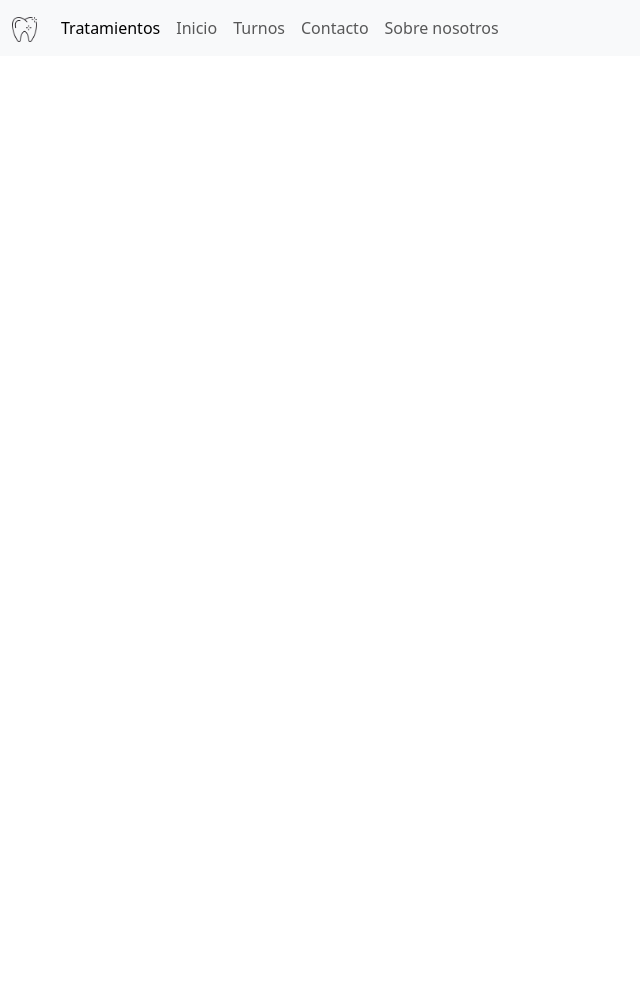
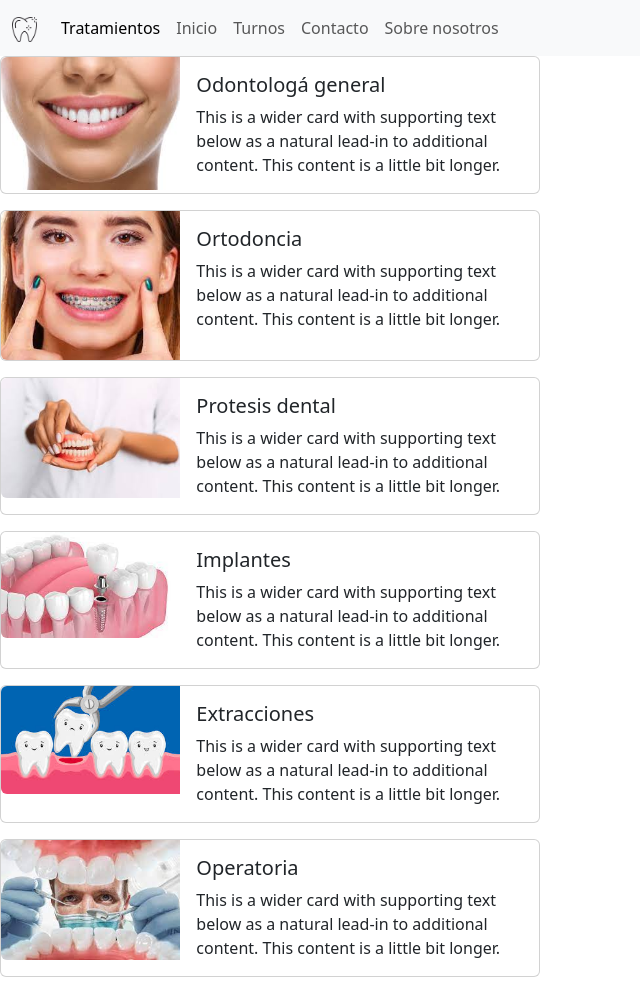
Before and after one commit to sebavaldivieso550/odontologia-cemip, a plain HTML site: page pages/tratamientos.html in a window 1280 px wide. Shown: the whole page, without its empty margins (0-640 px from the left). Before the commit the page ends 800 px from the top, so only its background shows below. Drawn offline with nearby package versions, Linux system fonts and the light colour scheme.

Commit message:
paginas fin falta nosotros

```diff
--- a/pages/tratamientos.html
+++ b/pages/tratamientos.html
@@ -38,6 +38,88 @@
             </div>
           </nav>
     </header>
+    <main>
+      <section class="tratamientos__container">
+        <div class="card mb-3" style="max-width: 540px;">
+          <div class="row g-0">
+            <div class="col-md-4">
+              <img src="../images/general.jpg" class="img-fluid rounded-start">
+            </div>
+            <div class="col-md-8">
+              <div class="card-body">
+                <h5 class="card-title">Odontologá general</h5>
+                <p class="card-text">This is a wider card with supporting text below as a natural lead-in to additional content. This content is a little bit longer.</p>
+              </div>
+            </div>
+          </div>
+        </div>
+        <div class="card mb-3" style="max-width: 540px;">
+          <div class="row g-0">
+            <div class="col-md-4">
+              <img src="../images/ortodoncia.jpg" class="img-fluid rounded-start">
+            </div>
+            <div class="col-md-8">
+              <div class="card-body">
+                <h5 class="card-title">Ortodoncia</h5>
+                <p class="card-text">This is a wider card with supporting text below as a natural lead-in to additional content. This content is a little bit longer.</p>
+              </div>
+            </div>
+          </div>
+        </div>
+        <div class="card mb-3" style="max-width: 540px;">
+          <div class="row g-0">
+            <div class="col-md-4">
+              <img src="../images/protesis.jpg" class="img-fluid rounded-start">
+            </div>
+            <div class="col-md-8">
+              <div class="card-body">
+                <h5 class="card-title">Protesis dental</h5>
+                <p class="card-text">This is a wider card with supporting text below as a natural lead-in to additional content. This content is a little bit longer.</p>
+              </div>
+            </div>
+          </div>
+        </div>
+        <div class="card mb-3" style="max-width: 540px;">
+          <div class="row g-0">
+            <div class="col-md-4">
+              <img src="../images/implante.jpg" class="img-fluid rounded-start">
+            </div>
+            <div class="col-md-8">
+              <div class="card-body">
+                <h5 class="card-title">Implantes</h5>
+                <p class="card-text">This is a wider card with supporting text below as a natural lead-in to additional content. This content is a little bit longer.</p>
+              </div>
+            </div>
+          </div>
+        </div>
+        <div class="card mb-3" style="max-width: 540px;">
+          <div class="row g-0">
+            <div class="col-md-4">
+              <img src="../images/extracciones.jpg" class="img-fluid rounded-start">
+            </div>
+            <div class="col-md-8">
+              <div class="card-body">
+                <h5 class="card-title">Extracciones</h5>
+                <p class="card-text">This is a wider card with supporting text below as a natural lead-in to additional content. This content is a little bit longer.</p>
+              </div>
+            </div>
+          </div>
+        </div>
+        <div class="card mb-3" style="max-width: 540px;">
+          <div class="row g-0">
+            <div class="col-md-4">
+              <img src="../images/operatoria.jpg" class="img-fluid rounded-start">
+            </div>
+            <div class="col-md-8">
+              <div class="card-body">
+                <h5 class="card-title">Operatoria</h5>
+                <p class="card-text">This is a wider card with supporting text below as a natural lead-in to additional content. This content is a little bit longer.</p>
+              </div>
+            </div>
+          </div>
+        </div>
+      </section>
+    </main>
     <script src="https://cdn.jsdelivr.net/npm/bootstrap@5.3.1/dist/js/bootstrap.bundle.min.js"></script>
 </body>
 </html>
```
Also changed, not shown: pages/contacto.html (+14 -1 lines), pages/nosotros.html (+1 -1 lines), pages/turnos.html (+22 -0 lines), images/extracciones.jpg (added), images/general.jpg (added), images/implante.jpg (added), images/operatoria.jpg (added), images/ortodoncia.jpg (added), images/protesis.jpg (added).
